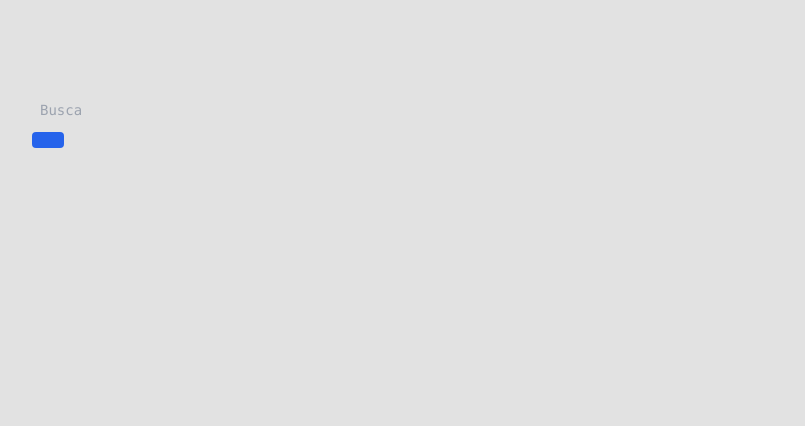
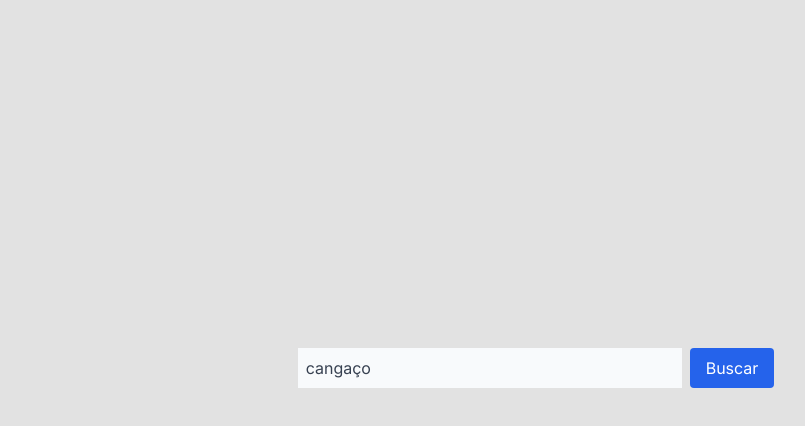
Before and after one commit to edsoncarlosdvp/app-poc-nextjs-2024, a Next.js app: page / in a window 1280 px wide. Shown: the top 426 px of the page, without its empty margins (104-909 px from the left). Built offline with nearby package versions, Linux system fonts and the light colour scheme.

Commit message:
style: Ajuste geral na interface

```diff
--- a/app/components/BookList.tsx
+++ b/app/components/BookList.tsx
@@ -6,8 +6,7 @@ interface IBookList {
 
 export const BookList = ({ books }: IBookList): JSX.Element => {
   return (
-    <div>
-      <ul>
+    <ul className='grid grid-cols-1 md:grid-cols-2 lg:grid-cols-3 gap-3 text-center px-2 mx-auto mt-16'>
       {books.map((book) => (
         <li key={book.id}>
           <h3>{book.volumeInfo.title}</h3>
@@ -18,6 +17,5 @@ export const BookList = ({ books }: IBookList): JSX.Element => {
         </li>
       ))}
     </ul>
-    </div>
   );
 };
--- a/app/components/BookSearch.tsx
+++ b/app/components/BookSearch.tsx
@@ -7,7 +7,7 @@ interface IBookSearch {
 }
 
 export default function BookSearch({ onSearch }: IBookSearch) {
-  const [query, setQuery] = useState('');
+  const [query, setQuery] = useState('cangaço');
 
   const handleChange = async (event: React.ChangeEvent<HTMLInputElement>) => {
     setQuery(event.target.value);
@@ -19,9 +19,10 @@ export default function BookSearch({ onSearch }: IBookSearch) {
   };
 
   return (
+    <div className='flex flex-nowrap justify-center w-full h-auto mx-auto'>
       <form onSubmit={handleSubmit}>
         <input
-        className='w-full border-none bg-transparent px-4 py-1 text-gray-400 outline-none focus:outline-none'
+          className='w-96 border-none bg-slate-50 px-2 py-2 text-gray-700 outline-none focus:outline-none'
           type='search'
           name='search'
           placeholder='Busca'
@@ -30,10 +31,11 @@ export default function BookSearch({ onSearch }: IBookSearch) {
         />
         <button
           type='submit'
-        className='m-2 rounded bg-blue-600 px-4 py-2 text-white'
+          className='ml-2 rounded bg-blue-600 px-4 py-2 text-white'
         >
-        <i className='fas fa-heart text-lg leading-none' aria-hidden='true'></i>
+          Buscar
         </button>
-    </form>
+      </form>{' '}
+    </div>
   );
 }
--- a/app/page.tsx
+++ b/app/page.tsx
@@ -16,11 +16,9 @@ export default function Home() {
     }
   };
   return (
-    <main className='flex min-h-screen flex-col items-center justify-between p-24'>
-      <div className='z-10 w-full max-w-5xl items-center justify-between font-mono text-sm lg:flex'>
-        <div>
-          <BookSearch onSearch={handleSearch} />
-        </div>
+    <main className='flex min-h-screen items-center justify-center p-5'>
+      <div className='flex flex-wrap w-max'>
+        <BookSearch onSearch={handleSearch} />
         <BookList books={books} />
       </div>
     </main>
```
Also changed, not shown: 1 other file (tests, documents, lock files or other folders). Lines whose indentation alone changed are shown as unchanged.
